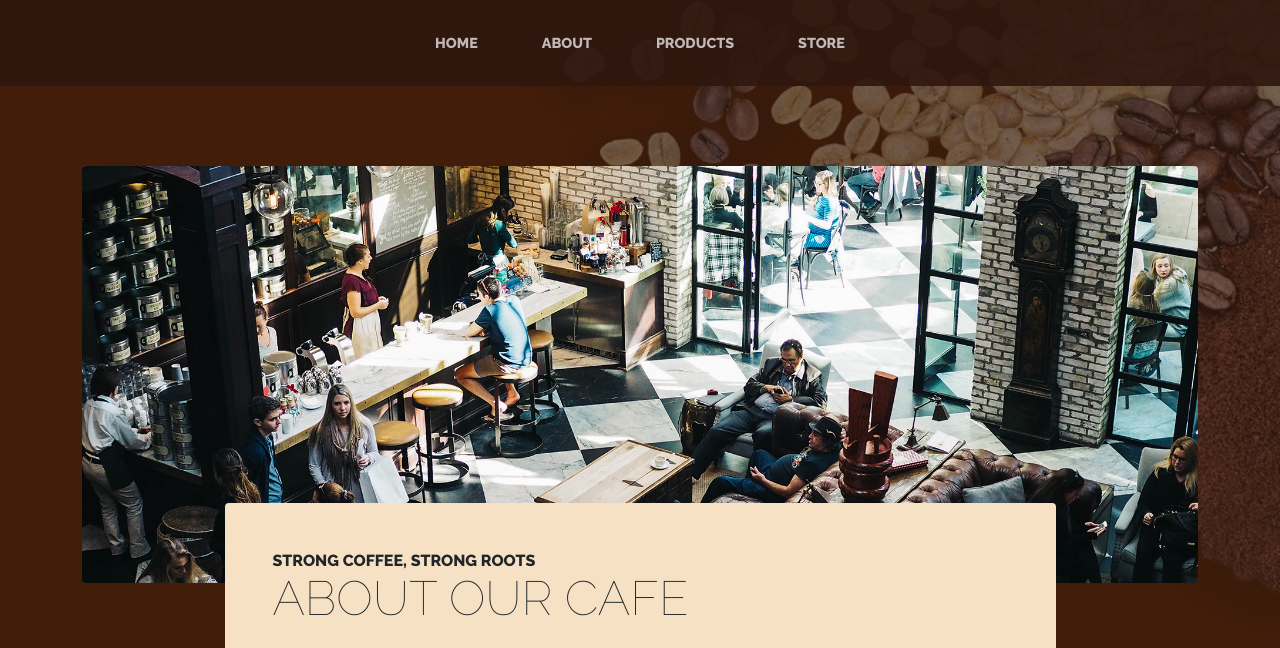
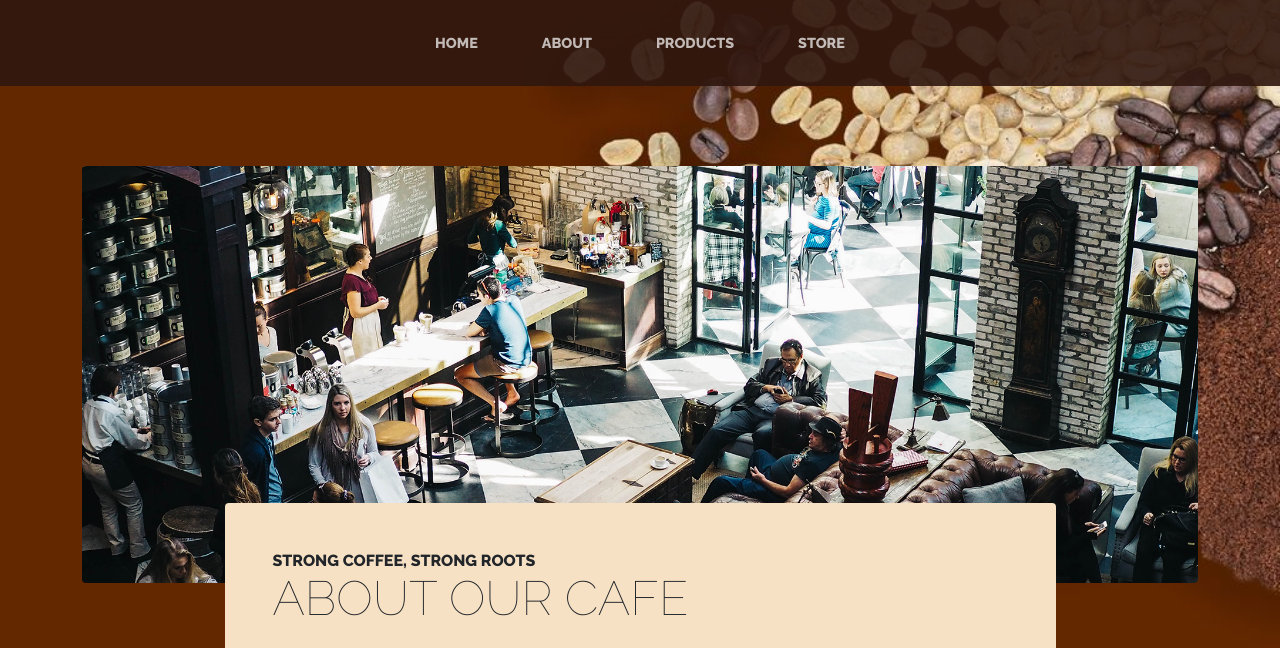
Before and after one commit to Ume411/CoffeeShop, a plain HTML site: page about.html in a window 1280 px wide. Shown: the part 272-920 px from the top of the page. Drawn offline with nearby package versions, Linux system fonts and the light colour scheme.

Commit message:
Update about.html

```diff
--- a/about.html
+++ b/about.html
@@ -15,6 +15,13 @@
         <!-- Core theme CSS (includes Bootstrap)-->
         <link href="css/styles.css" rel="stylesheet" />
     </head>
+     <style>
+
+body {
+    background-image:  url(assets/img/coffee.jfif);
+            }
+
+        </style>
     <body>
         <header>
             <h1 class="site-heading text-center text-faded d-none d-lg-block">
```
